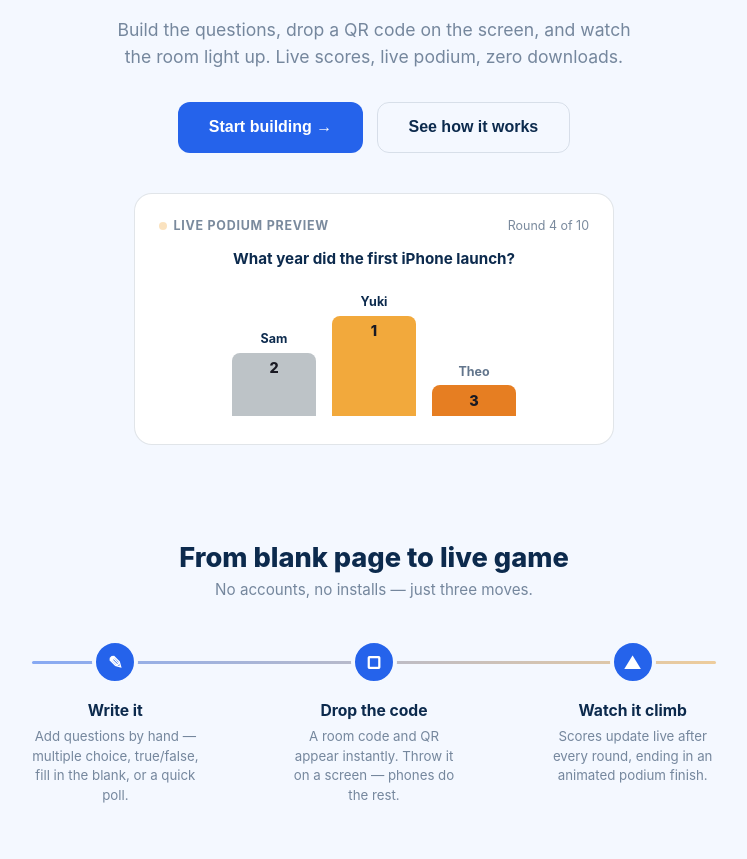
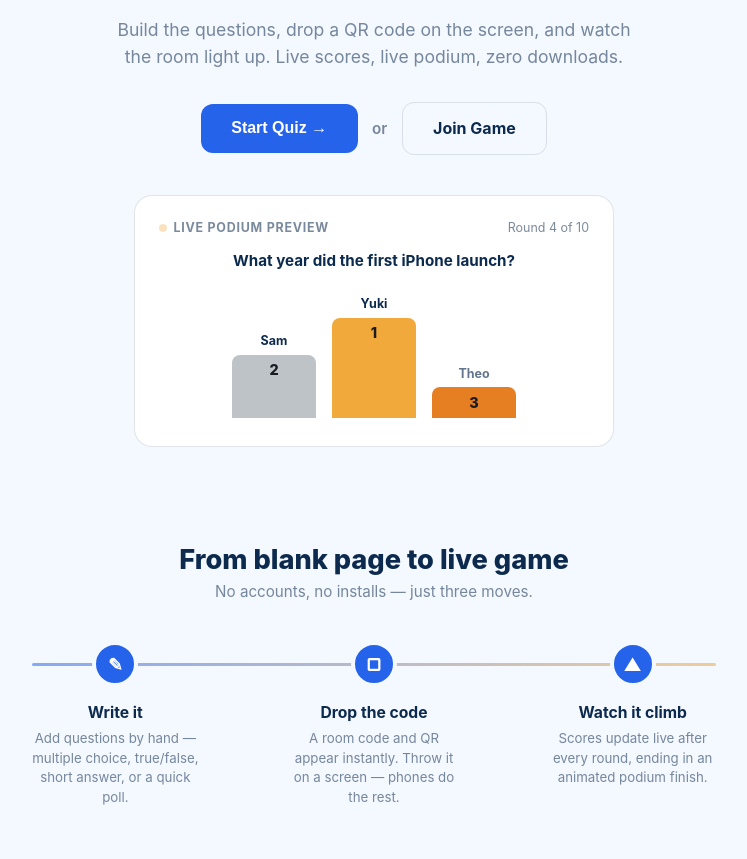
Before and after one commit to CodeHarborOps/quizdrop, a website: page public/index.html in a window 1280 px wide. Shown: the part 218-1077 px from the top of the page, without its empty margins (266-1013 px from the left). Drawn offline with nearby package versions, Linux system fonts and the light colour scheme; no server answers.

Commit message:
index.html

```diff
--- a/public/index.html
+++ b/public/index.html
@@ -41,7 +41,8 @@
   .hero-title { font-size: 3.2rem; font-weight: 900; line-height: 1.05; letter-spacing: -0.02em; margin-bottom: 1.25rem; position: relative; }
   .hero-title .accent-line { color: var(--accent); display: block; }
   .hero-sub { font-size: 1.1rem; color: var(--muted); max-width: 540px; margin: 0 auto 2rem; line-height: 1.55; }
-  .hero-cta-row { display: flex; gap: 0.9rem; justify-content: center; flex-wrap: wrap; }
+  .hero-cta-row { display: flex; gap: 0.9rem; justify-content: center; align-items: center; flex-wrap: wrap; }
+  .hero-cta-or { color: var(--muted); font-size: 0.95rem; font-weight: 600; }
   .hero-btn { padding: 0.95rem 1.9rem; border-radius: 12px; font-size: 1rem; font-weight: 700; border: none; cursor: pointer; }
   .hero-btn-primary { background: var(--accent); color: #fff; }
   .hero-btn-ghost { background: transparent; color: var(--text); border: 1px solid var(--border); }
@@ -137,7 +138,6 @@
   .badge-wc { background: rgba(252,92,125,0.2); color: var(--accent2); }
   .badge-oe { background: rgba(243,156,18,0.2); color: #f39c12; }
   .badge-tf { background: rgba(52,152,219,0.2); color: #3498db; }
-  .badge-fb { background: rgba(46,204,113,0.2); color: var(--green); }
   .badge-sa { background: rgba(155,89,182,0.2); color: #9b59b6; }
 
   .image-upload-row { margin: 0.5rem 0; }
@@ -247,8 +247,9 @@
     <h1 class="hero-title">Turn any room into<br><span class="accent-line">a game show floor.</span></h1>
     <p class="hero-sub">Build the questions, drop a QR code on the screen, and watch the room light up. Live scores, live podium, zero downloads.</p>
     <div class="hero-cta-row">
-      <button class="hero-btn hero-btn-primary" onclick="document.getElementById('builder-anchor').scrollIntoView({behavior:'smooth'})">Start building →</button>
-      <button class="hero-btn hero-btn-ghost" onclick="document.getElementById('flow-anchor').scrollIntoView({behavior:'smooth'})">See how it works</button>
+      <button class="hero-btn hero-btn-primary" onclick="document.getElementById('builder-anchor').scrollIntoView({behavior:'smooth'})">Start Quiz →</button>
+      <span class="hero-cta-or">or</span>
+      <a class="hero-btn hero-btn-ghost" href="/play" style="display:inline-flex; align-items:center; justify-content:center; text-decoration:none;">Join Game</a>
     </div>
 
     <div class="ticker-stage">
@@ -281,7 +282,7 @@
       <div class="flow-step">
         <div class="flow-dot">✎</div>
         <div class="flow-step-title">Write it</div>
-        <div class="flow-step-desc">Add questions by hand — multiple choice, true/false, fill in the blank, or a quick poll.</div>
+        <div class="flow-step-desc">Add questions by hand — multiple choice, true/false, short answer, or a quick poll.</div>
       </div>
       <div class="flow-step">
         <div class="flow-dot">▢</div>
@@ -503,7 +504,8 @@
   <div class="card" id="final-lb-card">
     <ul class="lb-list" id="final-lb"></ul>
   </div>
-  <div style="text-align:center; margin-top:1.5rem;">
+  <div style="text-align:center; margin-top:1.5rem; display:flex; gap:0.75rem; justify-content:center; flex-wrap:wrap;">
+    <button class="btn btn-secondary" onclick="downloadResults()" id="download-results-btn">⬇ Download results (Excel)</button>
     <button class="btn btn-primary" onclick="location.reload()">Play again</button>
   </div>
 </div>
```
